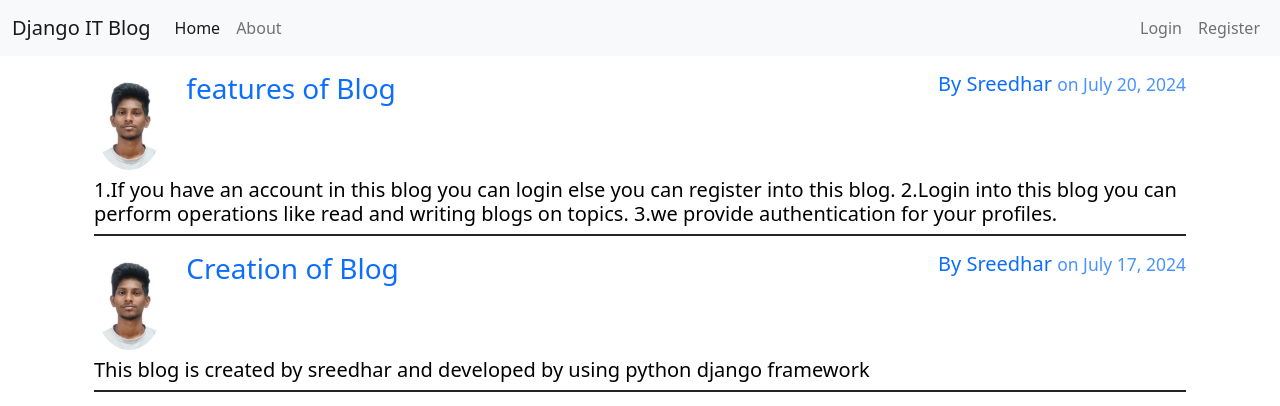
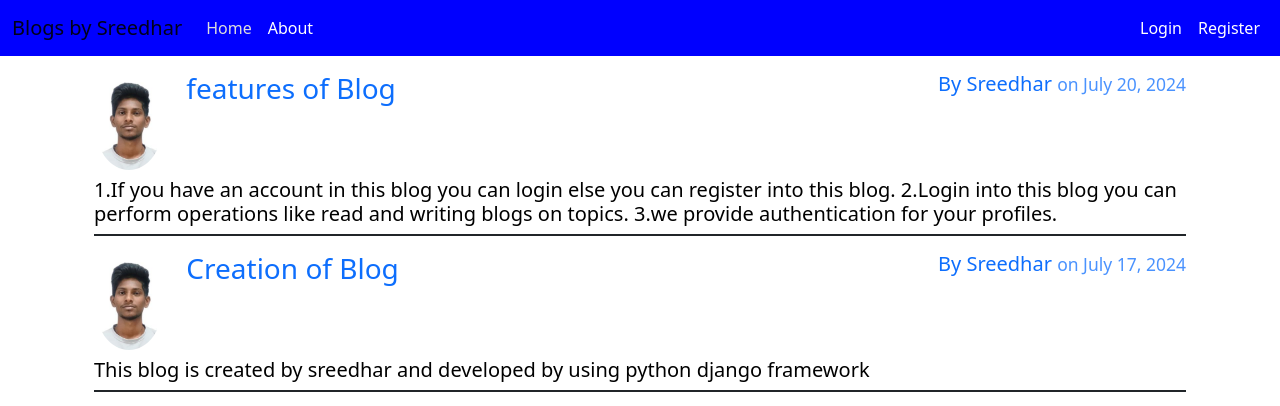
Before and after one commit to sreedhar742/Django_IT_Blogs, a Django app: page / in a window 1280 px wide. Shown: the top 406 px of the page. Run offline with Django 4.2, Linux system fonts and the light colour scheme; data comes from the database, SQL or seed files in the repository; both versions use the stored data as it was after the commit.

Commit message:
adding desgins to the navbar

```diff
--- a/blog/templates/blog/base.html
+++ b/blog/templates/blog/base.html
@@ -14,12 +14,26 @@
   {% else %}
   <title>Django Blog</title>
   {% endif %}
+  <style>
+
+      .navbar {
+        background-color: blue !important;
+      }
+
+      .navbar .nav-link {
+        color: white !important;
+      }
+
+      .navbar .nav-link.active {
+        color: #ddd !important;
+      }
+</style>
 </head>
 
 <body>
-  <nav class="navbar navbar-expand-lg bg-light">
+  <nav class="navbar navbar-expand-lg">
     <div class="container-fluid">
-      <a class="navbar-brand" href="{% url 'blog-home' %}">Django IT Blog</a>
+      <a class="navbar-brand" href="{% url 'blog-home' %}">Blogs by Sreedhar</a>
       <button class="navbar-toggler" type="button" data-bs-toggle="collapse" data-bs-target="#navbarNav"
         aria-controls="navbarNav" aria-expanded="false" aria-label="Toggle navigation">
         <span class="navbar-toggler-icon"></span>
@@ -51,6 +65,7 @@
             <li class="nav-item">
               <a class="nav-link" href="{% url 'register' %}">Register</a>
             </li>
+
           {% endif %}
         </ul>
       </div>
```
Also changed, not shown: db.sqlite3, media/profile_pics/white_back.jpg (added).
